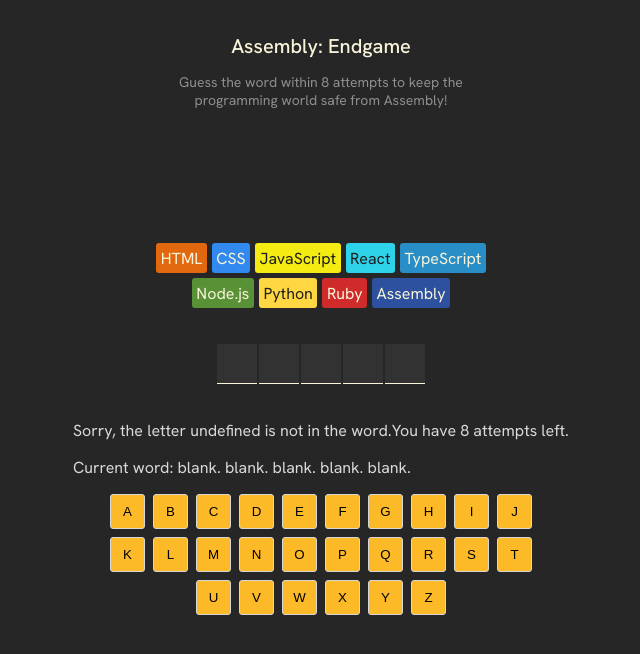
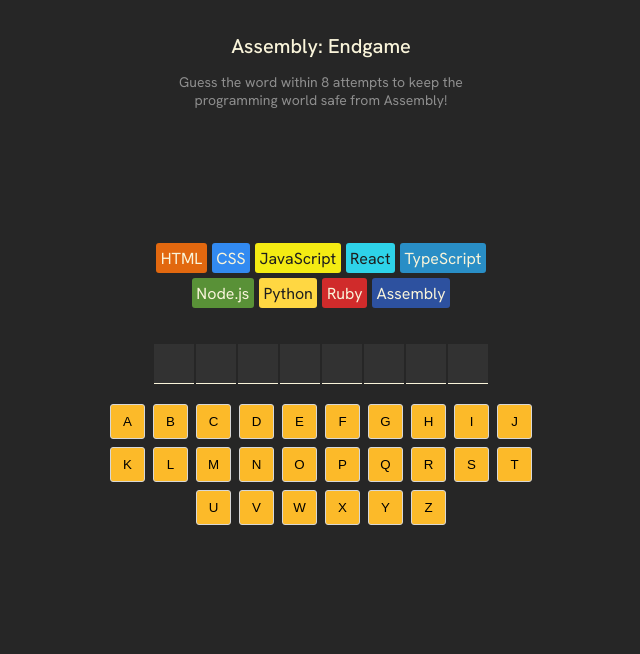
Before and after one commit to HacheGe60/assembly_endgame, a React (Vite) app: page / in a window 1280 px wide. Shown: the top 654 px of the page, without its empty margins (319-959 px from the left). Built offline with nearby package versions, Linux system fonts and the light colour scheme.

Commit message:
New Game button reset the game

```diff
--- a/App.jsx
+++ b/App.jsx
@@ -1,7 +1,8 @@
 import { useState } from "react";
 import { clsx } from "clsx";
 import { languages } from "./languages";
-import { getFarewellText } from "./utils";
+import { getWord, getFarewellText } from "./utils";
+
 
 /**
  * Challenge: Bid farewell to each programming language
@@ -16,7 +17,7 @@
 
 export default function AssemblyEndgame() {
   // State values
-  const [currentWord, setCurrentWord] = useState("react");
+  const [currentWord, setCurrentWord] = useState(() => getWord());
   const [guessedLetters, setGuessedLetters] = useState([]);
 
   // Derived values
@@ -125,6 +126,11 @@
     return null;
   }
 
+  function startNewGame() {
+    setCurrentWord(getWord());
+    setGuessedLetters([]);
+  }
+
   return (
     <main>
       <header>
@@ -167,14 +173,13 @@
         <p>Current word: {currentWord.split("").map(letter =>
           guessedLetters.includes(letter) ? letter + "." : "blank.")
           .join(" ")}</p>
-
       </section>
 
       <section className="keyboard">
         {keyboardElements}
       </section>
 
-      {isGameOver && <button className="new-game">New Game</button>}
+      {isGameOver && <button className="new-game" onClick={startNewGame}>New Game</button>}
     </main>
   );
 }
--- a/index.css
+++ b/index.css
@@ -164,3 +164,15 @@
   margin-inline: auto;
   cursor: pointer;
 }
+
+.sr-only {
+  position: absolute;
+  width: 1px;
+  height: 1px;
+  padding: 0;
+  margin: -1px;
+  overflow: hidden;
+  clip: rect(0, 0, 0, 0);
+  white-space: nowrap;
+  border: 0;
+}
--- a/utils.js
+++ b/utils.js
@@ -1,3 +1,10 @@
+import { words } from "./words";
+
+export function getWord() {
+  const randomIndex = Math.floor(Math.random() * words.length);
+  return words[randomIndex];
+}
+
 export function getFarewellText(language) {
   const options = [
     `Farewell, ${language}`,
--- /dev/null
+++ b/words.js
@@ -0,0 +1,484 @@
+export const words = [
+  "about",
+  "account",
+  "across",
+  "addition",
+  "after",
+  "again",
+  "against",
+  "agreement",
+  "almost",
+  "among",
+  "amount",
+  "amusement",
+  "angle",
+  "angry",
+  "animal",
+  "answer",
+  "apparatus",
+  "apple",
+  "approval",
+  "argument",
+  "attack",
+  "attempt",
+  "attention",
+  "authority",
+  "automatic",
+  "awake",
+  "balance",
+  "basin",
+  "basket",
+  "beautiful",
+  "because",
+  "before",
+  "behaviour",
+  "belief",
+  "berry",
+  "between",
+  "birth",
+  "bitter",
+  "black",
+  "blade",
+  "blood",
+  "board",
+  "boiling",
+  "bottle",
+  "brain",
+  "brake",
+  "branch",
+  "brass",
+  "bread",
+  "breath",
+  "brick",
+  "bridge",
+  "bright",
+  "broken",
+  "brother",
+  "brown",
+  "brush",
+  "bucket",
+  "building",
+  "burst",
+  "business",
+  "butter",
+  "button",
+  "camera",
+  "canvas",
+  "carriage",
+  "cause",
+  "certain",
+  "chain",
+  "chalk",
+  "chance",
+  "change",
+  "cheap",
+  "cheese",
+  "chemical",
+  "chest",
+  "chief",
+  "church",
+  "circle",
+  "clean",
+  "clear",
+  "clock",
+  "cloth",
+  "cloud",
+  "collar",
+  "colour",
+  "comfort",
+  "committee",
+  "common",
+  "company",
+  "complete",
+  "complex",
+  "condition",
+  "conscious",
+  "control",
+  "copper",
+  "cotton",
+  "cough",
+  "country",
+  "cover",
+  "crack",
+  "credit",
+  "crime",
+  "cruel",
+  "crush",
+  "current",
+  "curtain",
+  "curve",
+  "cushion",
+  "damage",
+  "danger",
+  "daughter",
+  "death",
+  "decision",
+  "degree",
+  "delicate",
+  "dependent",
+  "design",
+  "desire",
+  "detail",
+  "different",
+  "digestion",
+  "direction",
+  "dirty",
+  "discovery",
+  "disease",
+  "disgust",
+  "distance",
+  "division",
+  "doubt",
+  "drain",
+  "drawer",
+  "dress",
+  "drink",
+  "driving",
+  "early",
+  "earth",
+  "education",
+  "effect",
+  "elastic",
+  "electric",
+  "engine",
+  "enough",
+  "equal",
+  "error",
+  "event",
+  "every",
+  "example",
+  "exchange",
+  "existence",
+  "expansion",
+  "expert",
+  "false",
+  "family",
+  "father",
+  "feather",
+  "feeble",
+  "feeling",
+  "female",
+  "fertile",
+  "fiction",
+  "field",
+  "fight",
+  "finger",
+  "first",
+  "fixed",
+  "flame",
+  "flight",
+  "floor",
+  "flower",
+  "foolish",
+  "force",
+  "forward",
+  "frame",
+  "frequent",
+  "friend",
+  "front",
+  "fruit",
+  "future",
+  "garden",
+  "general",
+  "glass",
+  "glove",
+  "grain",
+  "grass",
+  "great",
+  "green",
+  "group",
+  "growth",
+  "guide",
+  "hammer",
+  "hanging",
+  "happy",
+  "harbour",
+  "harmony",
+  "healthy",
+  "hearing",
+  "heart",
+  "history",
+  "hollow",
+  "horse",
+  "hospital",
+  "house",
+  "humour",
+  "important",
+  "impulse",
+  "increase",
+  "industry",
+  "insect",
+  "insurance",
+  "interest",
+  "invention",
+  "island",
+  "jelly",
+  "jewel",
+  "journey",
+  "judge",
+  "kettle",
+  "knife",
+  "knowledge",
+  "language",
+  "laugh",
+  "learning",
+  "leather",
+  "letter",
+  "level",
+  "library",
+  "light",
+  "limit",
+  "linen",
+  "liquid",
+  "little",
+  "living",
+  "loose",
+  "machine",
+  "manager",
+  "market",
+  "married",
+  "match",
+  "material",
+  "measure",
+  "medical",
+  "meeting",
+  "memory",
+  "metal",
+  "middle",
+  "military",
+  "minute",
+  "mixed",
+  "money",
+  "monkey",
+  "month",
+  "morning",
+  "mother",
+  "motion",
+  "mountain",
+  "mouth",
+  "muscle",
+  "music",
+  "narrow",
+  "nation",
+  "natural",
+  "necessary",
+  "needle",
+  "nerve",
+  "night",
+  "noise",
+  "normal",
+  "north",
+  "number",
+  "offer",
+  "office",
+  "operation",
+  "opinion",
+  "opposite",
+  "orange",
+  "order",
+  "ornament",
+  "other",
+  "owner",
+  "paint",
+  "paper",
+  "parallel",
+  "parcel",
+  "paste",
+  "payment",
+  "peace",
+  "pencil",
+  "person",
+  "physical",
+  "picture",
+  "place",
+  "plane",
+  "plant",
+  "plate",
+  "please",
+  "pleasure",
+  "plough",
+  "pocket",
+  "point",
+  "poison",
+  "polish",
+  "political",
+  "porter",
+  "position",
+  "possible",
+  "potato",
+  "powder",
+  "power",
+  "present",
+  "price",
+  "print",
+  "prison",
+  "private",
+  "probable",
+  "process",
+  "produce",
+  "profit",
+  "property",
+  "prose",
+  "protest",
+  "public",
+  "purpose",
+  "quality",
+  "question",
+  "quick",
+  "quiet",
+  "quite",
+  "range",
+  "reaction",
+  "reading",
+  "ready",
+  "reason",
+  "receipt",
+  "record",
+  "regret",
+  "regular",
+  "relation",
+  "religion",
+  "request",
+  "respect",
+  "reward",
+  "rhythm",
+  "right",
+  "river",
+  "rough",
+  "round",
+  "scale",
+  "school",
+  "science",
+  "scissors",
+  "screw",
+  "second",
+  "secret",
+  "secretary",
+  "selection",
+  "sense",
+  "separate",
+  "serious",
+  "servant",
+  "shade",
+  "shake",
+  "shame",
+  "sharp",
+  "sheep",
+  "shelf",
+  "shirt",
+  "shock",
+  "short",
+  "silver",
+  "simple",
+  "sister",
+  "skirt",
+  "sleep",
+  "slope",
+  "small",
+  "smash",
+  "smell",
+  "smile",
+  "smoke",
+  "smooth",
+  "snake",
+  "sneeze",
+  "society",
+  "solid",
+  "sound",
+  "south",
+  "space",
+  "spade",
+  "special",
+  "sponge",
+  "spoon",
+  "spring",
+  "square",
+  "stage",
+  "stamp",
+  "start",
+  "statement",
+  "station",
+  "steam",
+  "steel",
+  "stick",
+  "sticky",
+  "stiff",
+  "still",
+  "stitch",
+  "stocking",
+  "stomach",
+  "stone",
+  "store",
+  "story",
+  "straight",
+  "strange",
+  "street",
+  "stretch",
+  "strong",
+  "structure",
+  "substance",
+  "sudden",
+  "sugar",
+  "summer",
+  "support",
+  "surprise",
+  "sweet",
+  "system",
+  "table",
+  "taste",
+  "teaching",
+  "tendency",
+  "theory",
+  "there",
+  "thick",
+  "thing",
+  "thought",
+  "thread",
+  "throat",
+  "through",
+  "through",
+  "thumb",
+  "thunder",
+  "ticket",
+  "tight",
+  "tired",
+  "together",
+  "tomorrow",
+  "tongue",
+  "tooth",
+  "touch",
+  "trade",
+  "train",
+  "transport",
+  "trick",
+  "trouble",
+  "trousers",
+  "twist",
+  "umbrella",
+  "under",
+  "value",
+  "verse",
+  "vessel",
+  "violent",
+  "voice",
+  "waiting",
+  "waste",
+  "watch",
+  "water",
+  "weather",
+  "weight",
+  "wheel",
+  "where",
+  "while",
+  "whistle",
+  "white",
+  "window",
+  "winter",
+  "woman",
+  "wound",
+  "writing",
+  "wrong",
+  "yellow",
+  "yesterday",
+  "young"
+];
```
